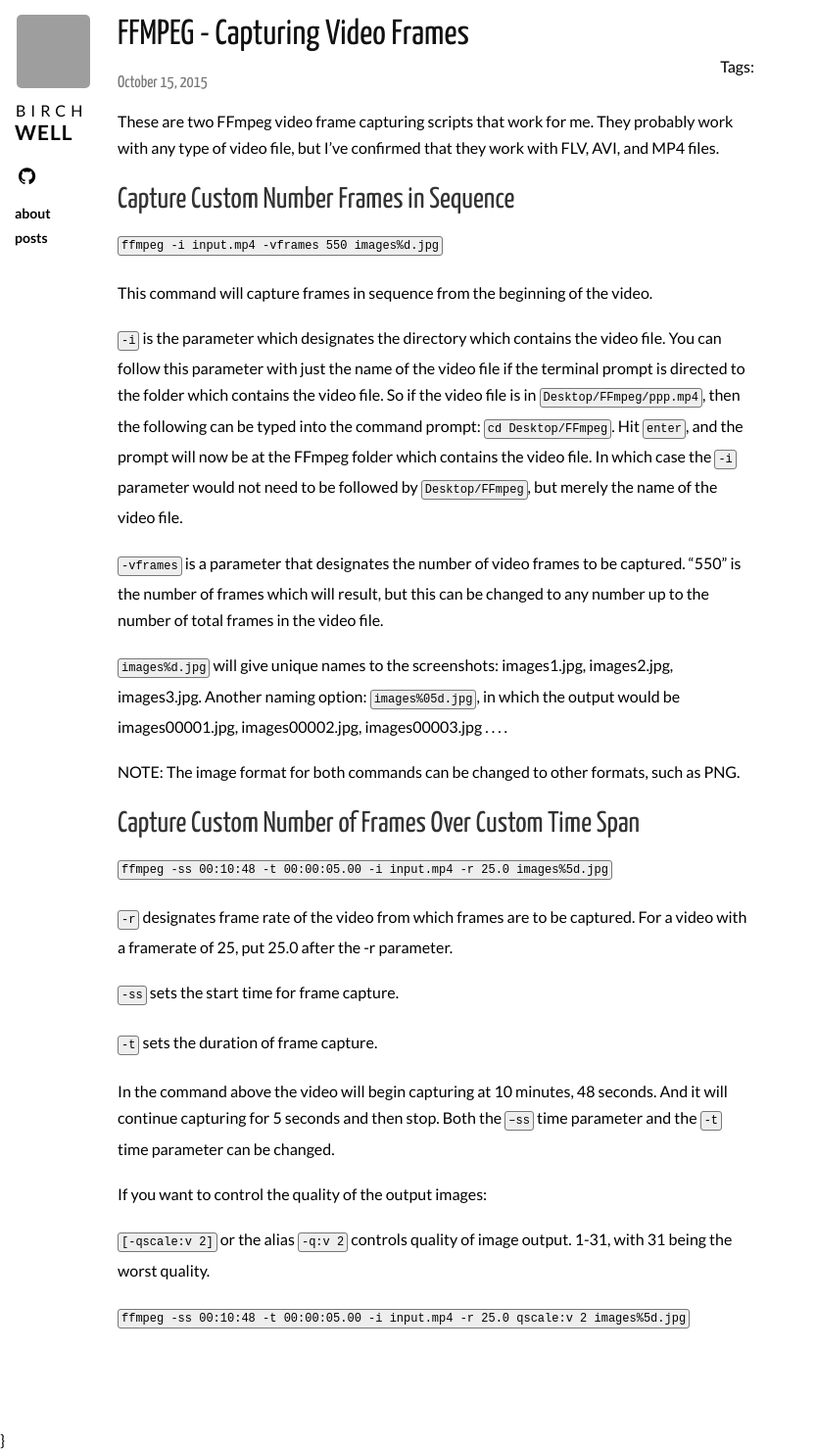
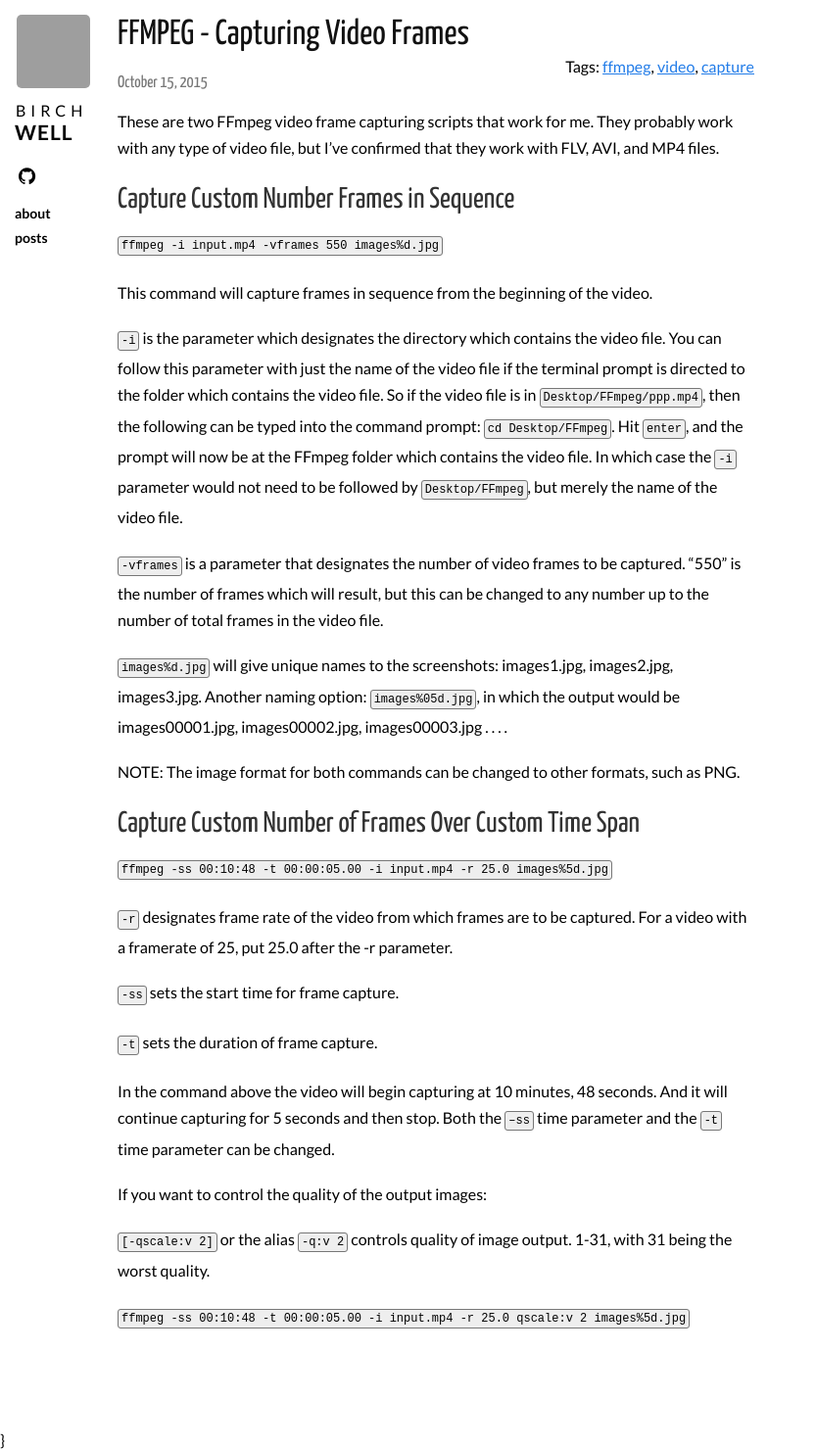
Before and after one commit to Birchwell/birchwell.github.io, a Jekyll site: the page built from _posts/2015-10-15-ffmpeg-capturing-video-frames-screenshots.md, in a window 1280 px wide. Shown: the whole page at 98% size, without its empty margins (0-833 px from the left). Built offline with Jekyll 4.4.1, drawn with Linux system fonts in a browser that asks for light colours; nearby versions of some CDN libraries; Markdown is read by kramdown in place of the engine named in the settings; comment, search, counter and statistics services are not loaded; grey boxes are pictures that could not be loaded.

Commit message:
Update 2015-10-15-ffmpeg-capturing-video-frames-screenshots.md

```diff
--- a/_posts/2015-10-15-ffmpeg-capturing-video-frames-screenshots.md
+++ b/_posts/2015-10-15-ffmpeg-capturing-video-frames-screenshots.md
@@ -1,6 +1,10 @@
 ---
 layout: post
 title: FFMPEG - Capturing Video Frames
+tags:
+- ffmpeg
+- video
+- capture
 category: posts
 ---
 These are two FFmpeg video frame capturing scripts that work for me. They probably work with any type of video file, but I’ve confirmed that they work with FLV, AVI, and MP4 files.
```
